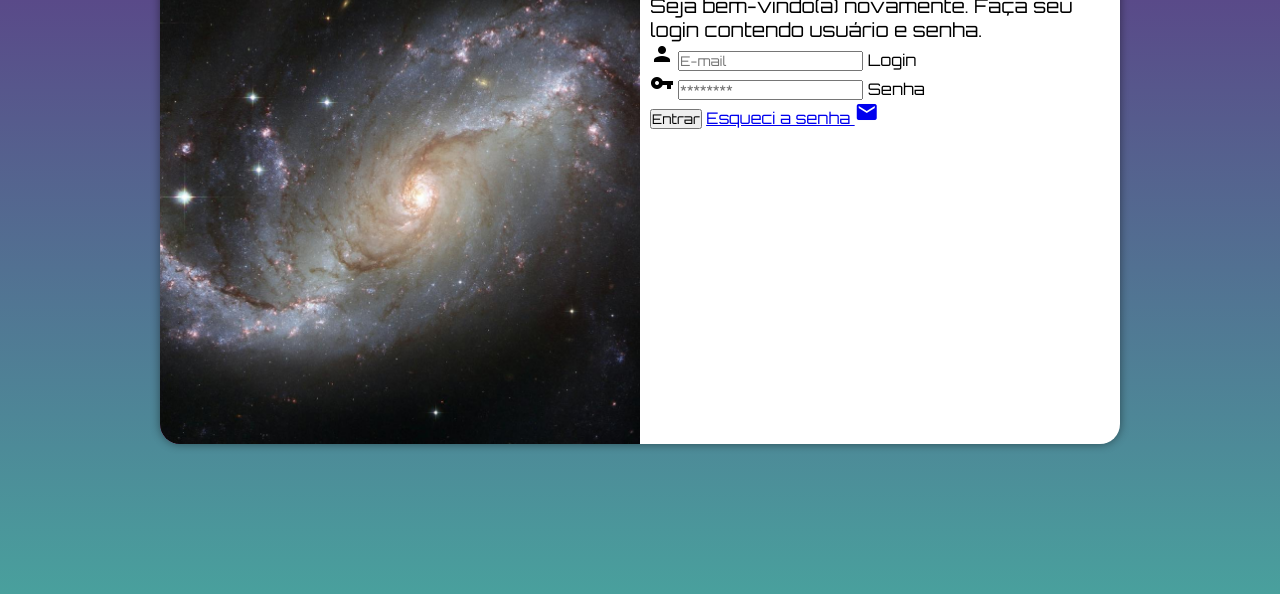
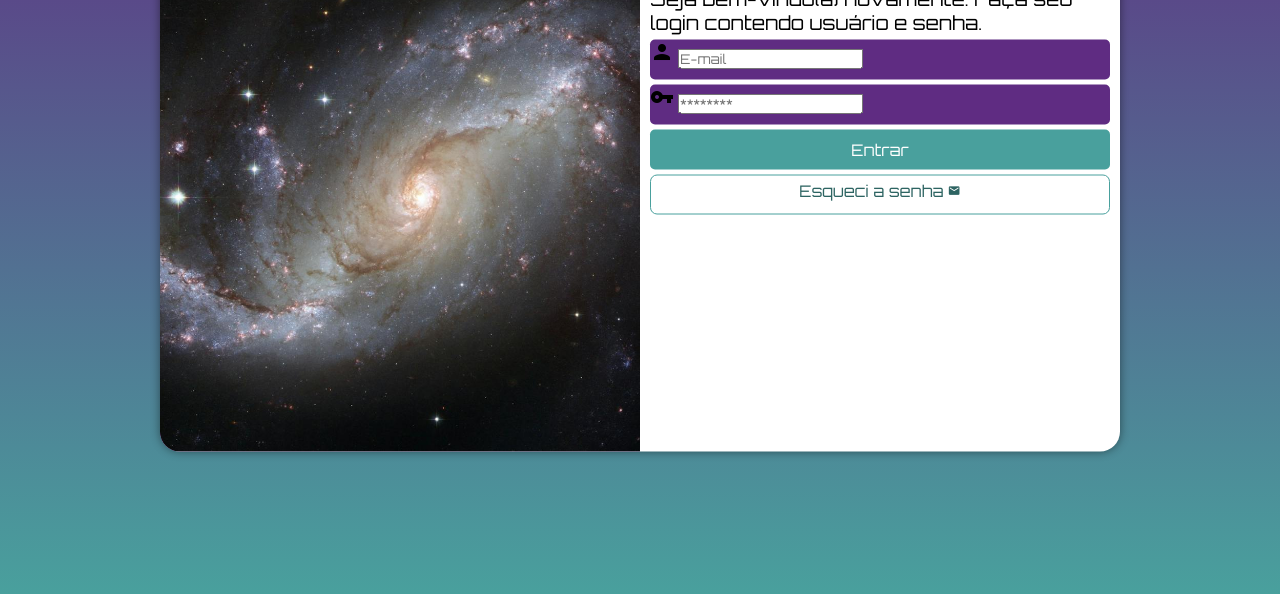
Before and after one commit to joaolollob/projeto-login, a plain HTML site: page index.html in a window 1280 px wide. Shown: the part 206-800 px from the top of the page. Drawn offline with Linux system fonts and the light colour scheme.

Commit message:
formatação formulário

```diff
--- a/estilos/style.css
+++ b/estilos/style.css
@@ -37,7 +37,7 @@ section#login {
 
     background-color: white;
     width: 250px;
-    height: 500px;
+    height: 515px;
     border-radius: 20px;
     box-shadow: 0px 0px 10px rgba(0, 0, 0, 0.450);
 
@@ -66,3 +66,52 @@ div#formulario > h1 {
 div#formulario > p {
     font-size: 0.8em;
 }
+
+form > div.campo {
+    background-color: #5f2c82;
+    width: 100%;
+    height: 40px;
+    border-radius: 5px;
+    margin: 5px 0px;
+}
+
+div.campo > label {
+    display: none;
+}
+
+form > input[type=submit] {
+    display: block;
+    font-size: 1em;
+    width: 100%;
+    height: 40px;
+    background-color: #49a09d;
+    color: white;
+    border: none;
+    border-radius: 5px;
+}
+
+form > input[type=submit]:hover {
+    background-color: #2d6462;
+}
+
+form > a.botao {
+    display: block;
+    text-align: center;
+    width: 100%;
+    height: 40px;
+    padding-top: 5px;
+    margin-top: 5px;
+    background-color: white;
+    color: #2d6462;
+    border: 1px solid #49a09d;
+    border-radius: 7px;
+    text-decoration: none;
+}
+
+form > a.botao:hover {
+    background-color: #6cd3cf;
+}
+
+form > a.botao > i {
+    font-size: 0.8em;
+}
--- a/index.html
+++ b/index.html
@@ -29,7 +29,7 @@
                         <label for="isenha">Senha</label>
                     </div>
                     <input type="submit" value="Entrar">
-                    <a href="esqueci.html">
+                    <a href="esqueci.html" class="botao">
                         Esqueci a senha <i class="material-icons">mail</i>
                     </a>
                 </form>
```
